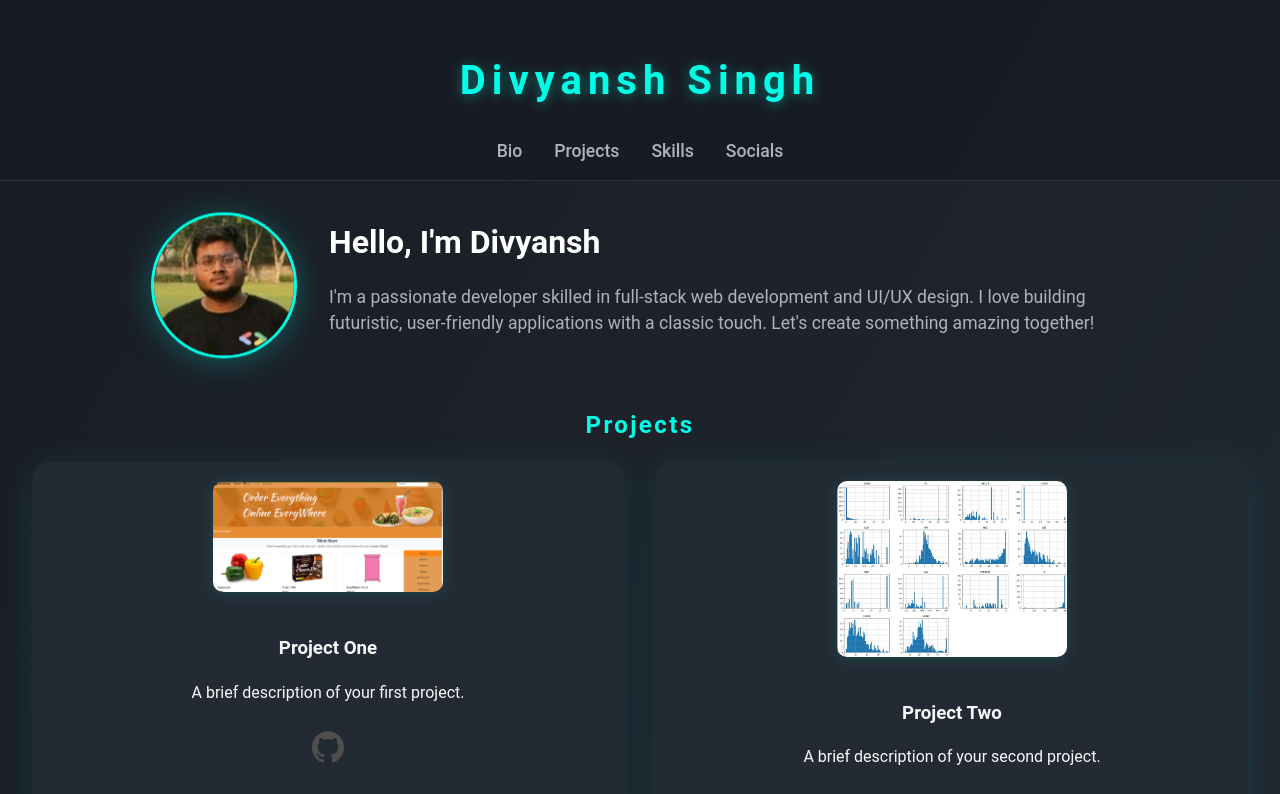
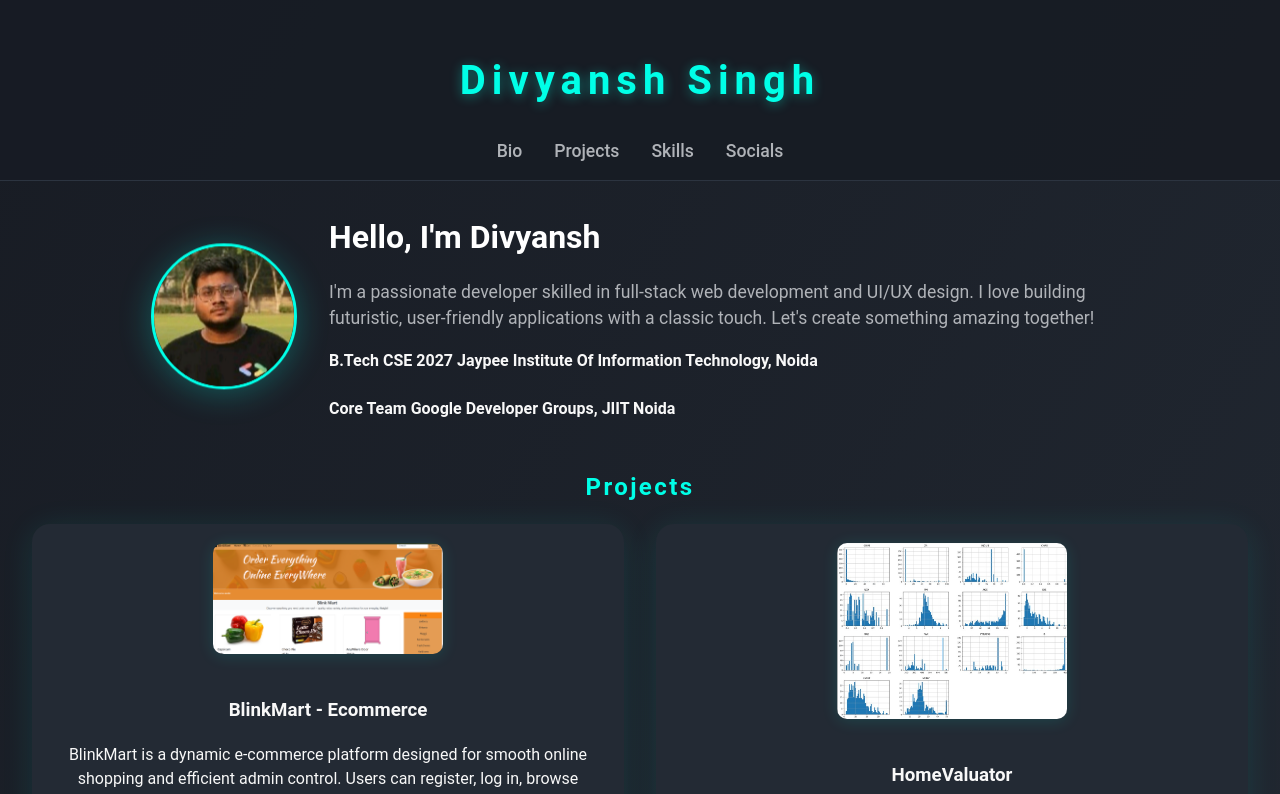
Before and after one commit to Divgithub045/portfolioc, a React (Vite) app: page / in a window 1280 px wide. Shown: the top 794 px of the page. Built offline with nearby package versions, Linux system fonts and the light colour scheme.

Commit message:
updated Bio and Project tab

```diff
--- a/src/components/Bio.jsx
+++ b/src/components/Bio.jsx
@@ -12,6 +12,9 @@ const Bio = () => (
         I love building futuristic, user-friendly applications with a classic touch.
         Let's create something amazing together!
       </p>
+      <b>B.Tech CSE 2027 Jaypee Institute Of Information Technology, Noida</b>
+      <br /> <br />
+      <b>Core Team Google Developer Groups, JIIT Noida</b>
     </div>
   </section>
 );
--- a/src/components/Projects.jsx
+++ b/src/components/Projects.jsx
@@ -6,16 +6,16 @@ import githubLogo from "../assets/github-logo.svg";
 
 const projects = [
   {
-    title: "Project One",
-    description: "A brief description of your first project.",
+    title: "BlinkMart - Ecommerce",
+    description: "BlinkMart is a dynamic e-commerce platform designed for smooth online shopping and efficient admin control. Users can register, log in, browse products with images and details, manage their cart, and place or track orders. Admins can manage products, users, and update order statuses through a dedicated dashboard. The frontend is built using HTML, CSS, JavaScript, Bootstrap, and FontAwesome for a responsive and appealing UI. PHP handles backend logic, while AJAX enables real-time updates without reloading pages. MySQL is used for storing data, with key tables like Users, Products, Orders, and OrderItems. Relationships include one-to-many (users to orders) and many-to-many (orders to products). The project runs locally using XAMPP with Apache and MySQL services. To install, clone the repo, import the SQL file, configure DB credentials, and run on",
     image: project1,
-    github: "https://github.com/yourusername/project-one",
+    github: "https://github.com/Divgithub045/Blinkmart-",
   },
   {
-    title: "Project Two",
-    description: "A brief description of your second project.",
+    title: "HomeValuator",
+    description: "House Price Predictor is a machine learning web application that estimates house prices based on user-input features. It uses historical housing data to train a regression model for accurate prediction",
     image: project2,
-    github: "https://github.com/yourusername/project-two",
+    github: "https://github.com/Divgithub045",
   },
   // Add more projects as needed
 ];
```
